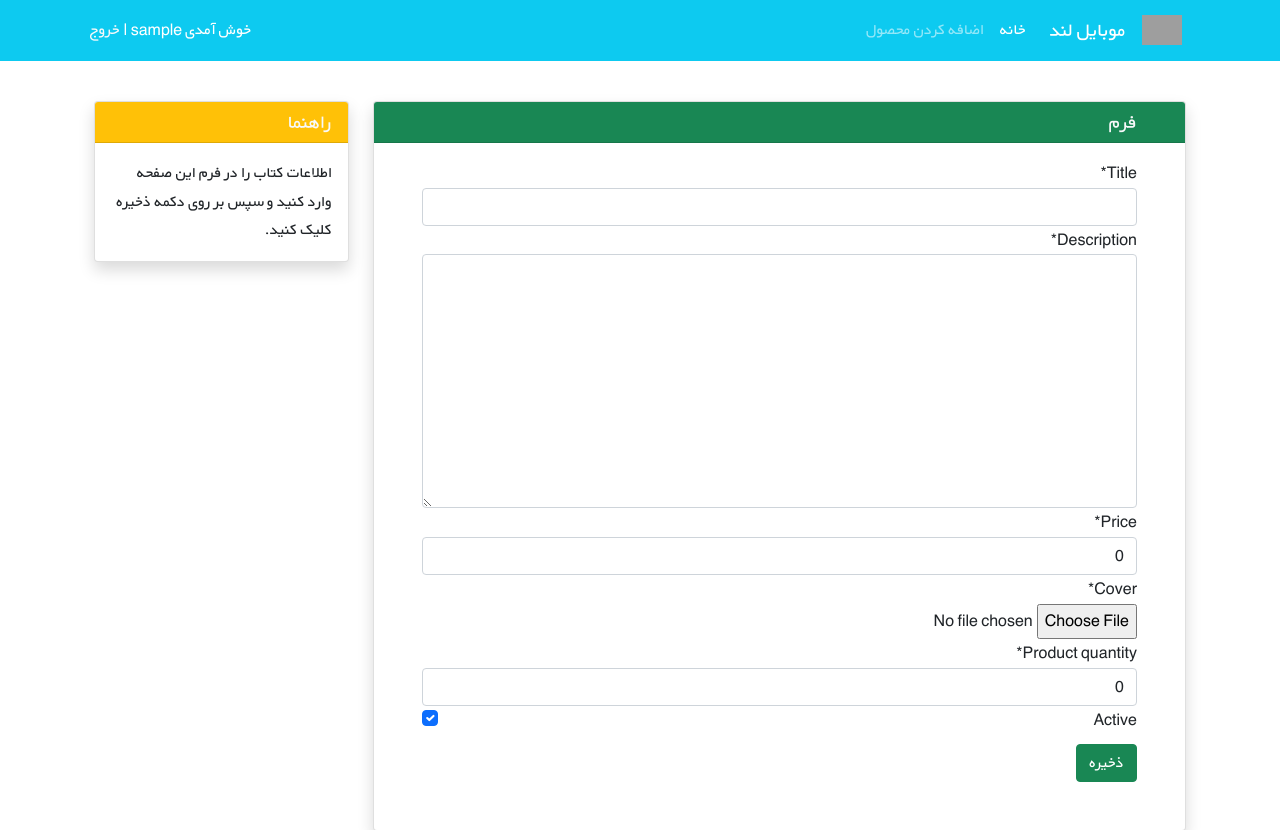
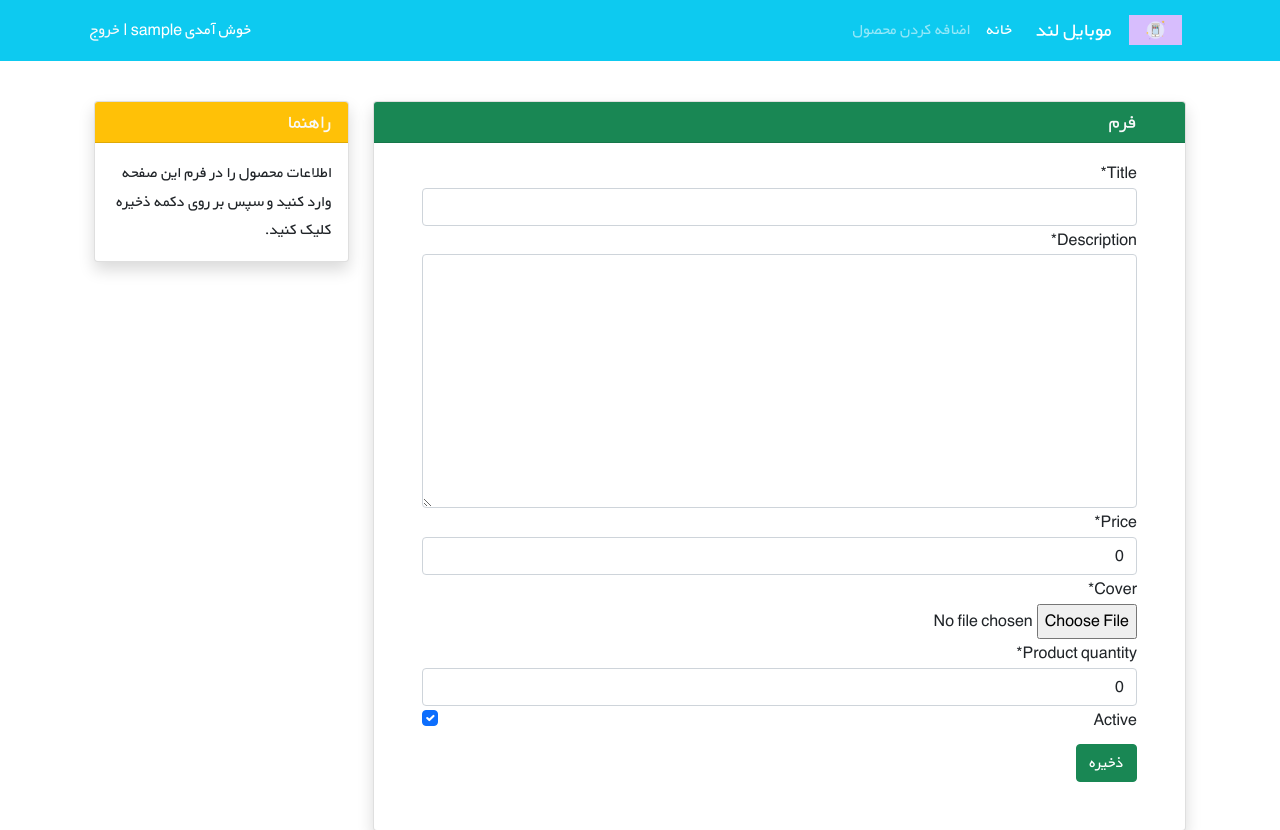
Before and after one commit to hatef97/online-shop-goalearn, a Django app: page /add/ in a window 1280 px wide. Shown: the top 830 px of the page. Run offline with Django 4.2, Linux system fonts and the light colour scheme; the visitor is signed in with stand-in values (Sample User, id 1); some libraries are stand-ins or nearby versions; grey boxes are pictures that could not be loaded.

Commit message:
Update some text

```diff
--- a/products/templates/products/add_product.html
+++ b/products/templates/products/add_product.html
@@ -27,7 +27,7 @@
                     <h5 class="card-header bg-warning text-light">راهنما</h5>
                     <div class="card-body">
                         <p class="card-text">
-                            اطلاعات کتاب را در فرم این صفحه وارد کنید و سپس بر روی دکمه ذخیره کلیک کنید.
+                            اطلاعات محصول را در فرم این صفحه وارد کنید و سپس بر روی دکمه ذخیره کلیک کنید.
                         </p>
                     </div>
                 </div>
```
Also changed, not shown: accounts/locale/fa/LC_MESSAGES/django.po (added), media/covers/IMG_0745.JPG (added), media/covers/My_project_2-modified.png (added), media/covers/f69224c3-c5eb-499d-82ae-3b0bb07f29d9-modified_1.png (added), static/icons/images.png (added).
